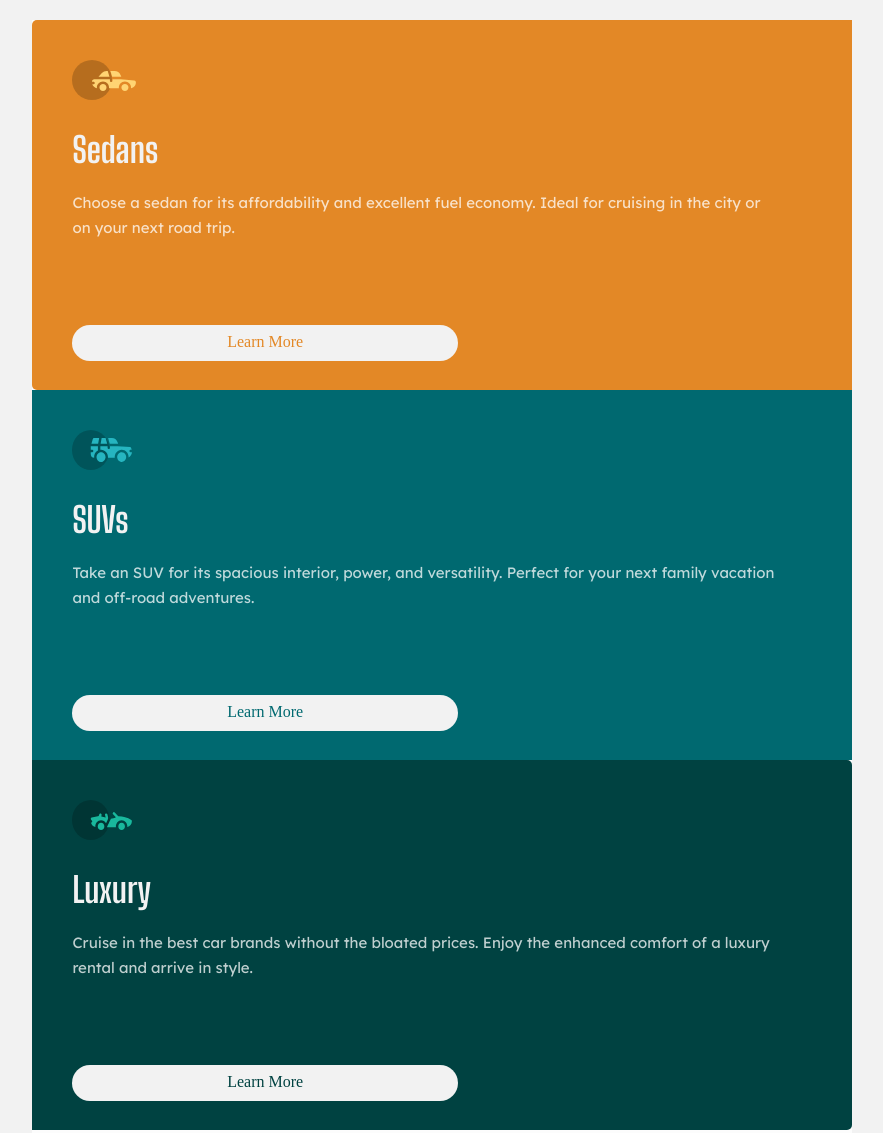
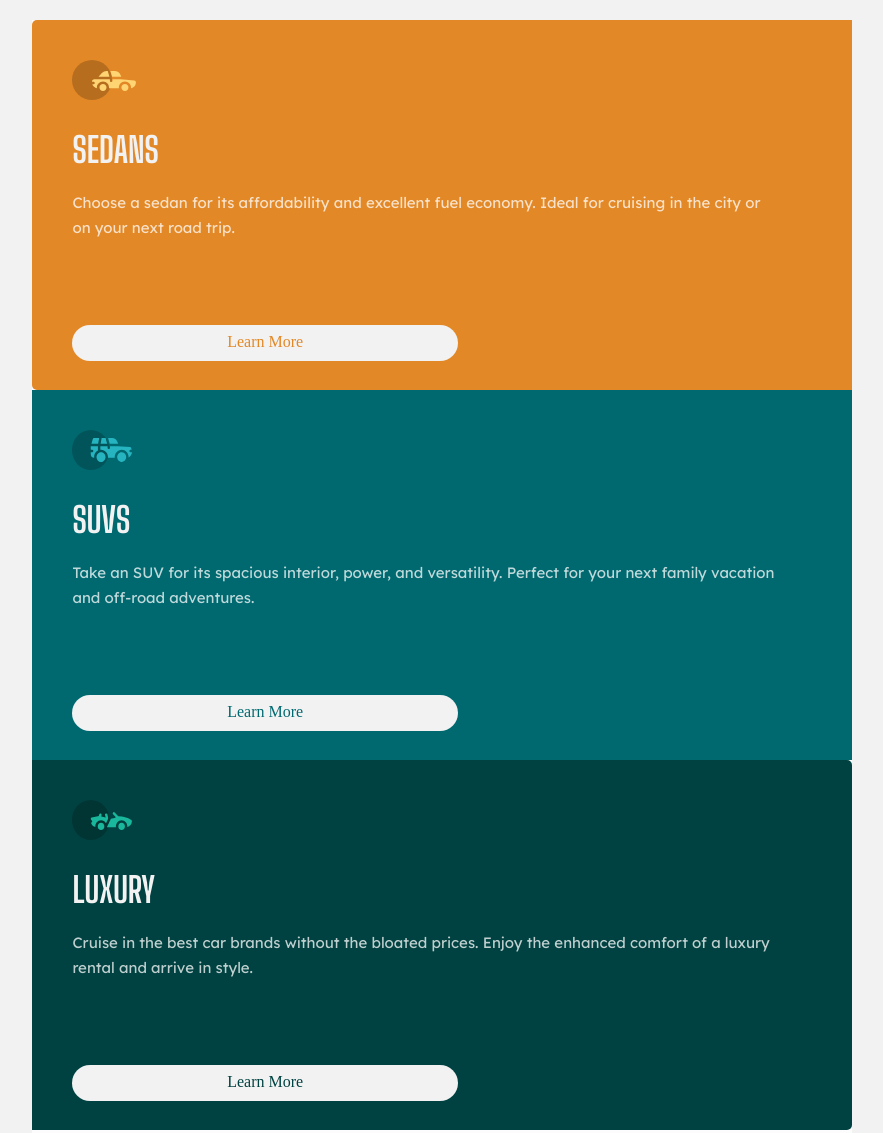
Before and after one commit to ezequielalbanesi/nucbatp1, a plain HTML site: page index.html in a window 1280 px wide. Shown: the part 80-1213 px from the top of the page, without its empty margins (198-1081 px from the left). Drawn offline with Linux system fonts and the light colour scheme.

Commit message:
titulos en mayuscula unico cambio

```diff
--- a/index.html
+++ b/index.html
@@ -22,7 +22,7 @@
                       </div>
 
                       <div class="ContenedorTitulo">
-                           <h2> Sedans</h2>
+                           <h2> SEDANS</h2>
                       </div>
 
                       <div class="ContenedorParrafo">
@@ -44,7 +44,7 @@
                            <img src="images/icon-suvs.svg" alt="Imagen Suvs" class="imagen">
                    </div>
                     <div class="ContenedorTitulo">
-                         <h2>SUVs</h2>
+                         <h2>SUVS</h2>
                     </div>
                     <div class="ContenedorParrafo">
                         <p>Take an SUV for its spacious interior, power, and versatility. Perfect for your next family vacation
@@ -64,7 +64,7 @@
                     </div>
 
                     <div class="ContenedorTitulo">
-                        <h2>Luxury</h2>
+                        <h2>LUXURY</h2>
                     </div>
 
                     <div class="ContenedorParrafo">
```
